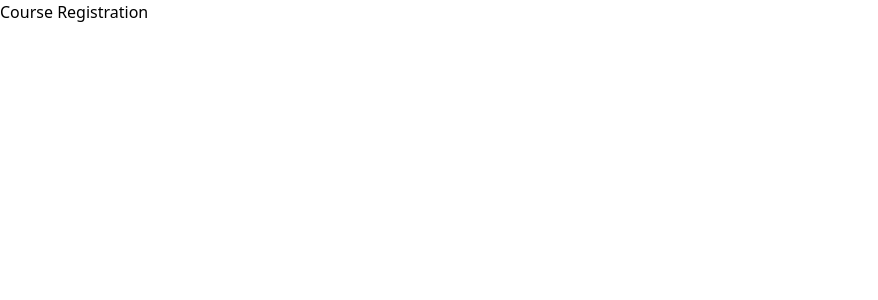
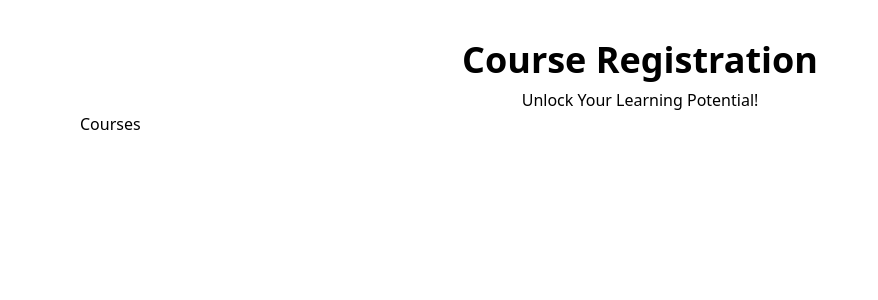
Before and after one commit to shamshul-haque/course-registration, a React (Vite) app: page / in a window 1280 px wide. Shown: the top 300 px of the page, without its empty margins (0-878 px from the left). Built offline with nearby package versions, Linux system fonts and the light colour scheme.

Commit message:
Header title and sub title added

```diff
--- a/index.html
+++ b/index.html
@@ -6,7 +6,7 @@
     <meta name="viewport" content="width=device-width, initial-scale=1.0" />
     <title>Course Registration</title>
   </head>
-  <body>
+  <body class="max-w-screen-xl mx-auto p-5 md:p-10 lg:px-20">
     <div id="root"></div>
     <script type="module" src="/src/main.jsx"></script>
   </body>
--- a/src/App.jsx
+++ b/src/App.jsx
@@ -1,7 +1,13 @@
+import Courses from "./components/Courses";
+import Header from "./components/Header";
+
 function App() {
   return (
     <>
-      <h1>Course Registration</h1>
+      <Header />
+      <div>
+        <Courses />
+      </div>
     </>
   );
 }
--- /dev/null
+++ b/src/components/Courses.jsx
@@ -0,0 +1,11 @@
+import React from "react";
+
+const Courses = () => {
+  return (
+    <div>
+      <h1>Courses</h1>
+    </div>
+  );
+};
+
+export default Courses;
--- /dev/null
+++ b/src/components/Header.jsx
@@ -0,0 +1,12 @@
+import React from "react";
+
+const Header = () => {
+  return (
+    <div className="text-center space-y-2">
+      <h1 className="text-3xl md:text-4xl font-bold">Course Registration</h1>
+      <p>Unlock Your Learning Potential!</p>
+    </div>
+  );
+};
+
+export default Header;
```
Also changed, not shown: src/components/Cart.jsx (added), src/components/Course.jsx (added).
